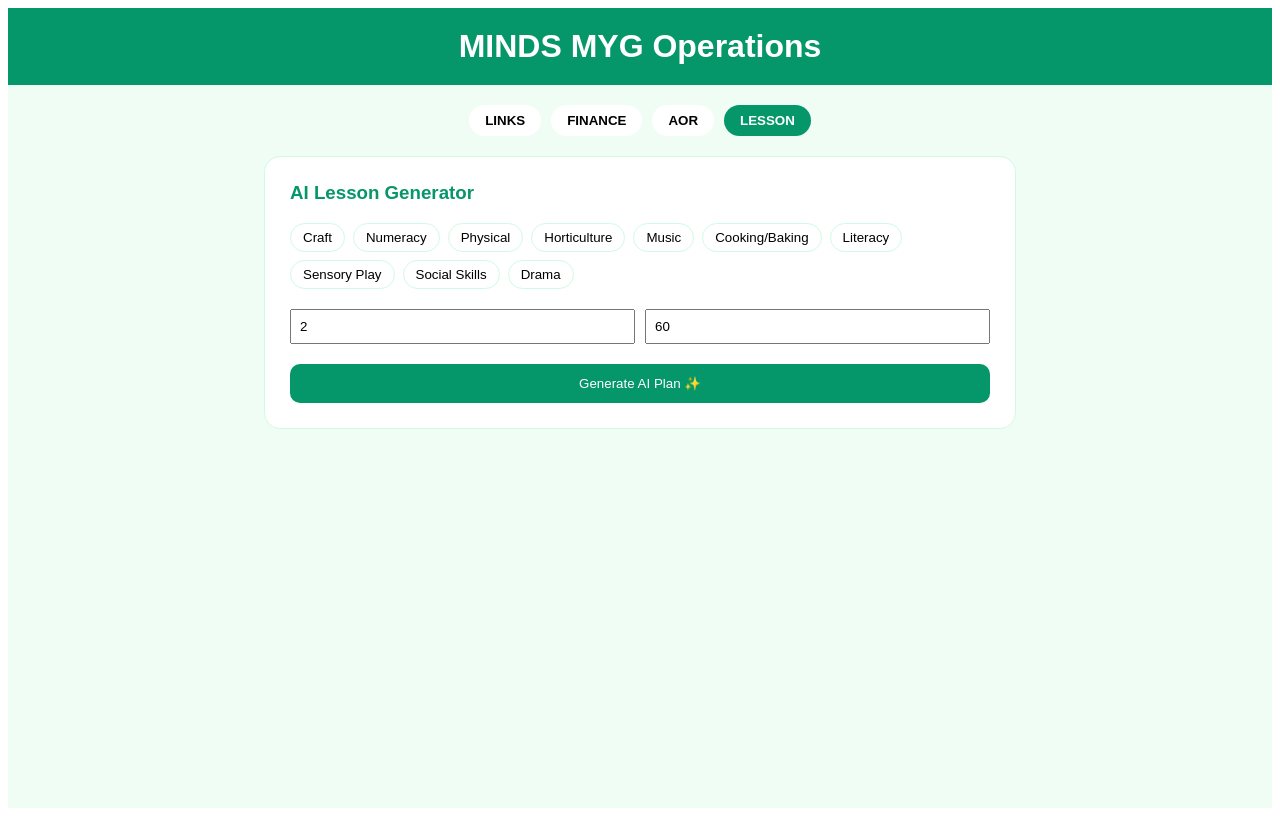
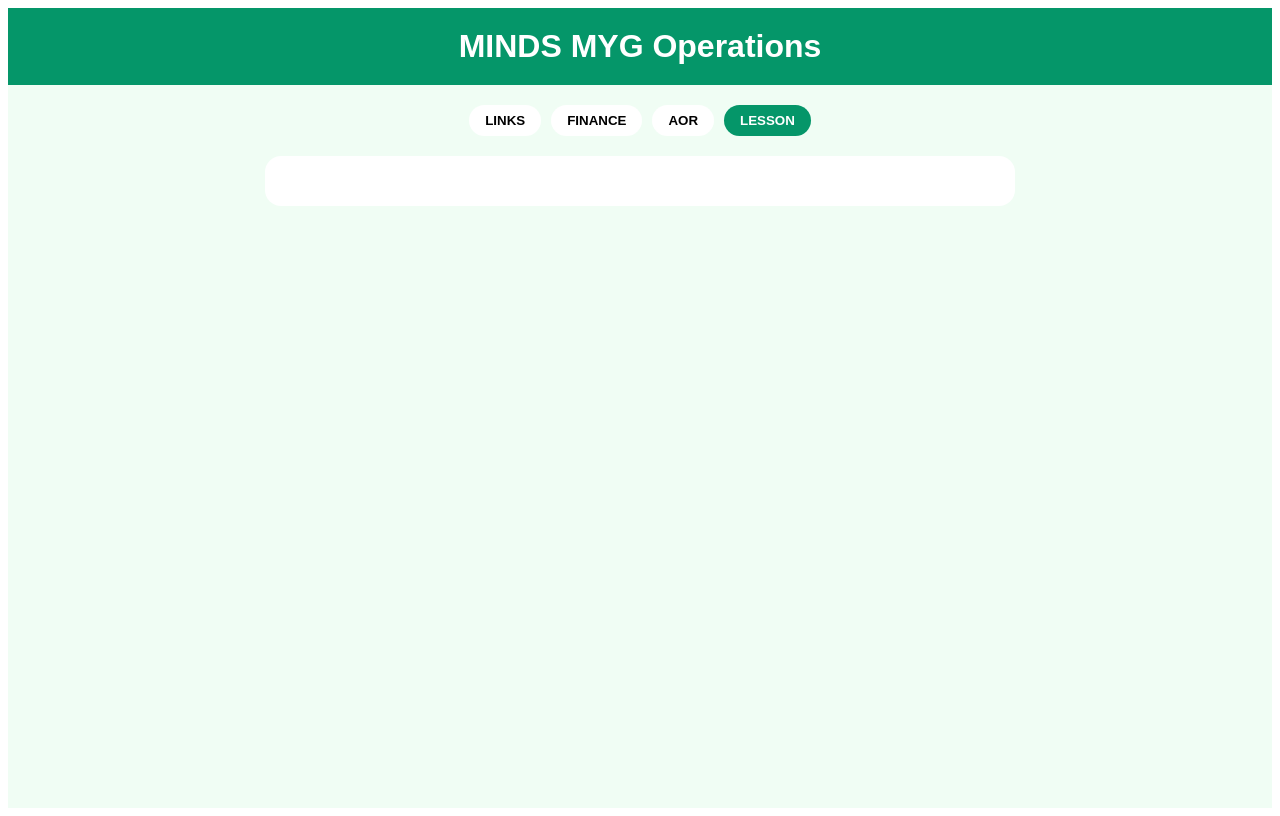
Before and after one commit to mindsmtc/minds-links, a React (Vite) app: page / in a window 1280 px wide. Both pictures are taken after a click on the button "LESSON". Built offline with nearby package versions, Linux system fonts and the light colour scheme.

Commit message:
Update App.jsx

```diff
--- a/src/App.jsx
+++ b/src/App.jsx
@@ -132,71 +132,51 @@ function LessonPlanner() {
   const [config, setConfig] = useState({ selectedCategories: [], numActivities: 2, duration: 60 });
 
   const generateAIPlan = async () => {
-    setLoading(true);
-    // WARNING: In production, use a backend proxy. This header is for dev testing.
-    try {
-      const response = await fetch("https://api.anthropic.com/v1/messages", {
-        method: "POST",
-        headers: {
-          "x-api-key": "YOUR_API_KEY_HERE",
-          "anthropic-version": "2023-06-01",
-          "content-type": "application/json",
-          "dangerously-allow-browser": "true"
-        },
-        body: JSON.stringify({
-          model: "claude-3-5-sonnet-20241022",
-          max_tokens: 1500,
-          system: "You are a Special Education expert for MINDS MYG Singapore. Output JSON only.",
-          messages: [{
-            role: "user",
-            content: `Create a ${config.duration} min session for trainees with intellectual disabilities. Activities: ${config.numActivities}. Categories: ${config.selectedCategories.join(", ")}. For each activity, include a visual setup description and 3 levels: Level 1 (Mobility support), Level 2 (General), Level 3 (Challenge). Return JSON: {"activities": [{"title": "", "visual": "", "l1": "", "l2": "", "l3": ""}]}`
-          }]
-        })
-      });
+    setLoading(false); // Logic to trigger your server-side Gemini function
+    const prompt = `Create a ${config.duration} min session for MINDS MYG.
+      Activities: ${config.numActivities}. Categories: ${config.selectedCategories.join(", ")}.
+      For each activity, provide:
+      1. Title.
+      2. Level 1 (Mobility), Level 2 (General), Level 3 (Challenge).
+      3. Three specific "Canva Image Prompts" (Step 1, Step 2, Step 3) for visual aids.
+      Format: {"activities": [{"title": "", "l1": "", "l2": "", "l3": "", "canva_prompts": ["", "", ""]}]}`;
 
-      if (!response.ok) throw new Error(`HTTP error! status: ${response.status}`);
+  };
 
-      const data = await response.json();
-      const parsed = JSON.parse(data.content[0].text);
-      setPlan(parsed.activities);
-    } catch (err) {
-      console.error(err);
-      alert("AI Error: Direct browser calls to Claude are often blocked by CORS. Ensure you are using a proxy or server-side script.");
-    } finally {
-      setLoading(false);
-    }
+  const copyToClipboard = (text) => {
+    navigator.clipboard.writeText(text);
+    alert("Canva Prompt Copied!");
   };
 
   return (
-    <div style={{ maxWidth: 700, margin: "0 auto", background: "var(--card)", padding: 25, borderRadius: 16, border: "1px solid var(--border)" }}>
-      <h3 style={{ color: "var(--accent)", marginTop: 0 }}>AI Lesson Generator</h3>
-      <div style={{ display: "flex", flexWrap: "wrap", gap: 8, marginBottom: 20 }}>
-        {CATEGORY_OPTIONS.map(cat => (
-          <button key={cat} onClick={() => {
-            const next = config.selectedCategories.includes(cat) ? config.selectedCategories.filter(c => c !== cat) : [...config.selectedCategories, cat];
-            setConfig({...config, selectedCategories: next});
-          }} style={{ padding: "6px 12px", borderRadius: 20, border: "1px solid var(--border)", background: config.selectedCategories.includes(cat) ? "var(--accent)" : "white", color: config.selectedCategories.includes(cat) ? "white" : "black", cursor: "pointer" }}>{cat}</button>
-        ))}
-      </div>
-      <div style={{ display: "flex", gap: 10, marginBottom: 20 }}>
-        <input type="number" value={config.numActivities} onChange={e => setConfig({...config, numActivities: e.target.value})} style={{ flex: 1, padding: 8 }} placeholder="Count" />
-        <input type="number" value={config.duration} onChange={e => setConfig({...config, duration: e.target.value})} style={{ flex: 1, padding: 8 }} placeholder="Mins" />
-      </div>
-      <button onClick={generateAIPlan} disabled={loading || config.selectedCategories.length === 0} style={{ width: "100%", padding: 12, background: "var(--accent)", color: "white", border: "none", borderRadius: 10, cursor: "pointer" }}>{loading ? "Claude is thinking..." : "Generate AI Plan ✨"}</button>
+    <div style={{ maxWidth: 700, margin: "0 auto", background: "var(--card)", padding: 25, borderRadius: 16 }}>
+      {/* ... (config inputs from previous version) ... */}
 
-      {plan && <div style={{ marginTop: 25 }}>
-        {plan.map((act, i) => (
-          <div key={i} style={{ background: "var(--bg)", padding: "15px", borderRadius: "10px", marginBottom: "15px" }}>
-            <h4 style={{ color: "var(--accent)", margin: "0 0 10px" }}>{act.title}</h4>
-            <p style={{ fontSize: "13px" }}><strong>Visuals:</strong> {act.visual}</p>
-            <div style={{ fontSize: "12px", display: "grid", gap: "5px", marginTop: "10px" }}>
-              <div style={{ padding: "8px", background: "#fee2e2", borderRadius: "5px" }}><strong>L1 (Mobility):</strong> {act.l1}</div>
-              <div style={{ padding: "8px", background: "#dcfce7", borderRadius: "5px" }}><strong>L2 (General):</strong> {act.l2}</div>
-              <div style={{ padding: "8px", background: "#dbeafe", borderRadius: "5px" }}><strong>L3 (Challenge):</strong> {act.l3}</div>
-            </div>
+      {plan && plan.map((act, i) => (
+        <div key={i} style={{ background: "white", padding: 20, borderRadius: 12, marginBottom: 15, border: "1px solid var(--border)" }}>
+          <h4 style={{ color: "var(--accent)", marginTop: 0 }}>{act.title}</h4>
+
+          <div style={{ display: "grid", gap: 10, marginBottom: 15 }}>
+            <div style={{ padding: 10, background: "#fdf2f2", borderRadius: 8, fontSize: 13 }}><strong>L1 (Mobility):</strong> {act.l1}</div>
+            <div style={{ padding: 10, background: "#f0fdf4", borderRadius: 8, fontSize: 13 }}><strong>L2 (General):</strong> {act.l2}</div>
+            <div style={{ padding: 10, background: "#eff6ff", borderRadius: 8, fontSize: 13 }}><strong>L3 (Challenge):</strong> {act.l3}</div>
           </div>
-        ))}
-      </div>}
+
+          {/* New: Canva Prompt Section */}
+          <div style={{ background: "var(--bg)", padding: 12, borderRadius: 8, border: "1.5px dashed var(--accent)" }}>
+            <p style={{ fontSize: 11, fontWeight: "bold", margin: "0 0 8px", color: "var(--accent)" }}>🎨 CANVA VISUAL STEPS</p>
+            {act.canva_prompts.map((p, idx) => (
+              <button
+                key={idx}
+                onClick={() => copyToClipboard(`Style: Doodle, Simple, High Contrast. Subject: ${p}`)}
+                style={{ width: "100%", textAlign: "left", padding: "8px", background: "white", border: "1px solid #ddd", borderRadius: "6px", marginBottom: "5px", fontSize: "11px", cursor: "pointer" }}
+              >
+                📋 Copy Prompt for Step {idx + 1}
+              </button>
+            ))}
+          </div>
+        </div>
+      ))}
     </div>
   );
 }
```
